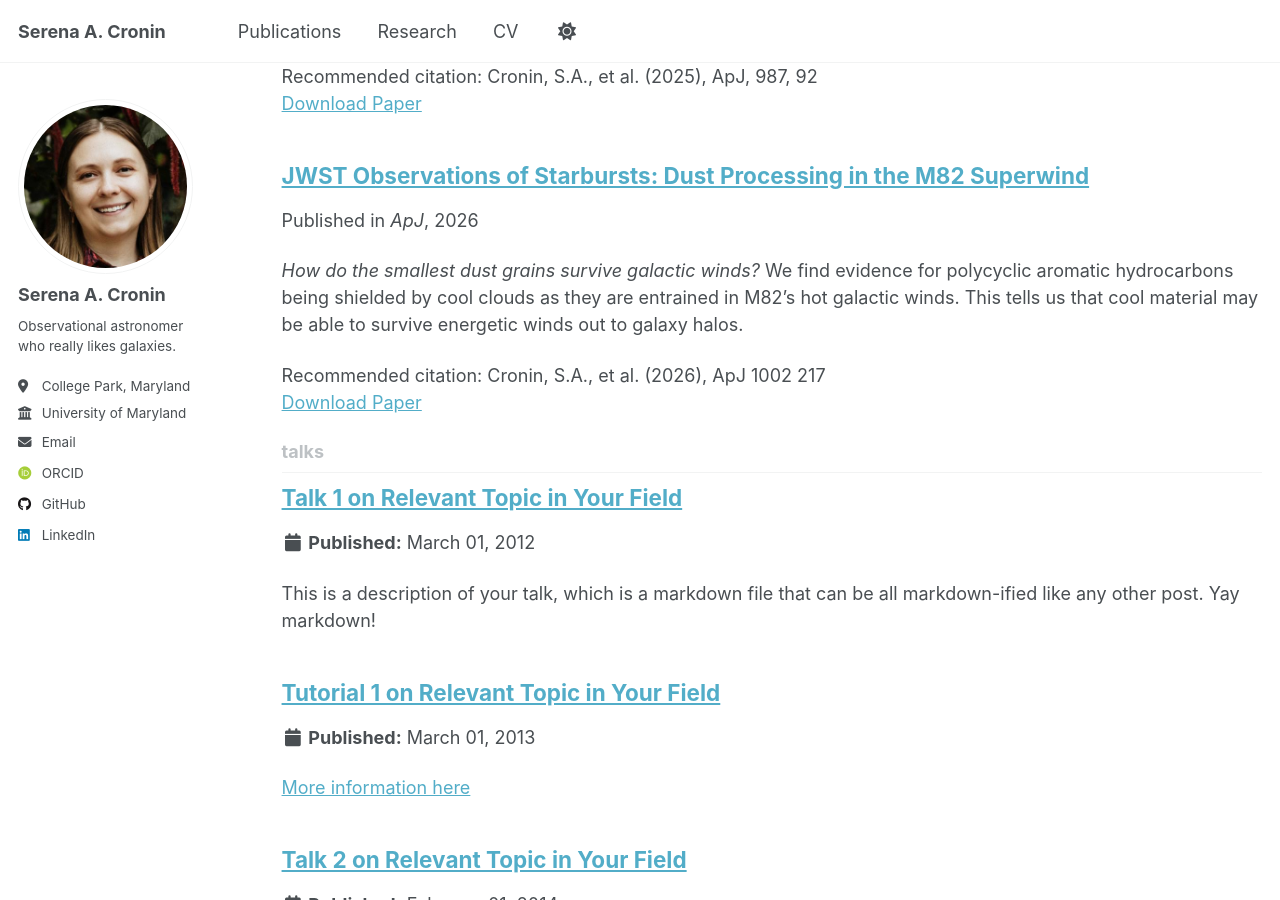
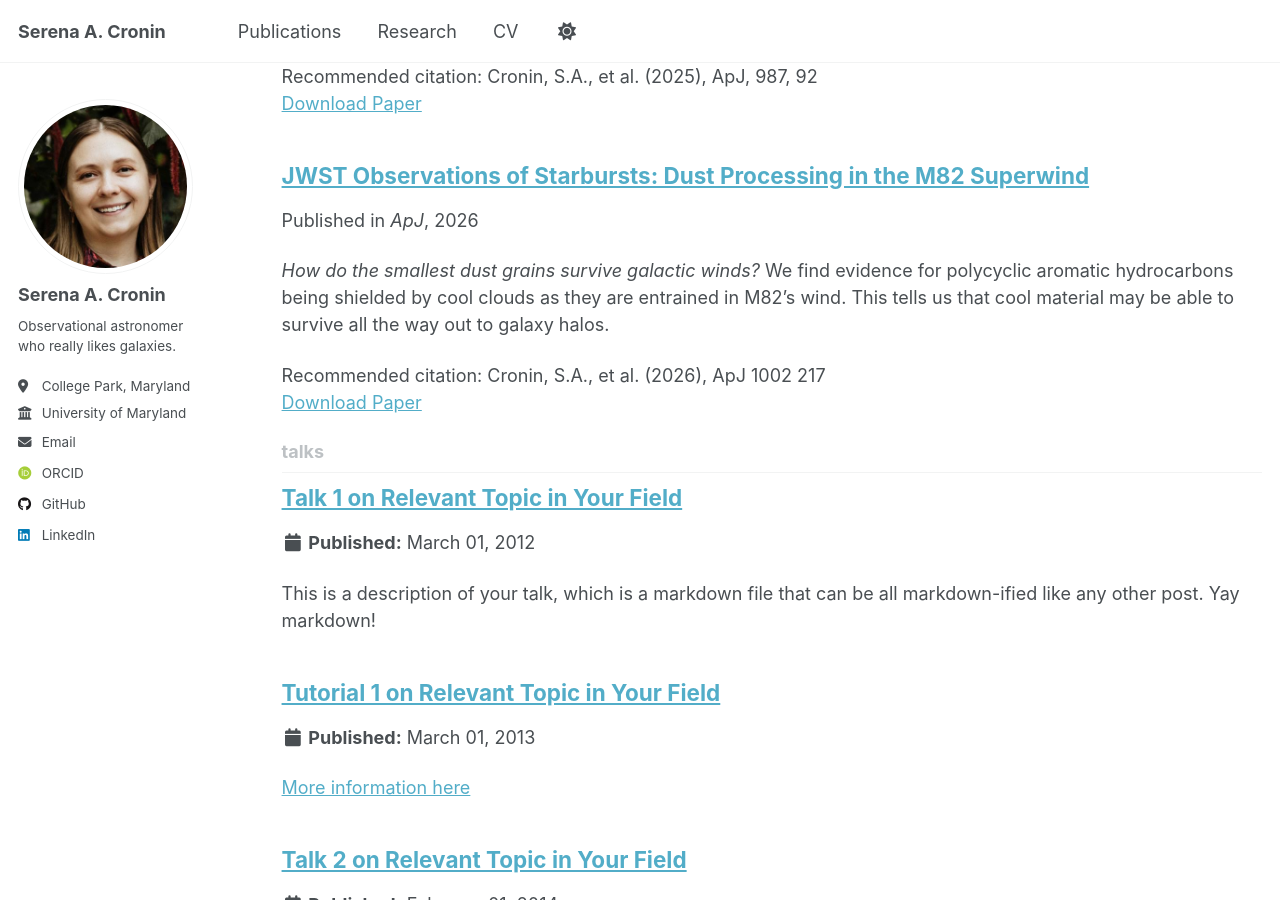
Before and after one commit to serenacronin/serenacronin.github.io, a Jekyll site: the page built from _pages/collection-archive.html, in a window 1280 px wide and 900 px high, scrolled down 1643 px. Built offline with Jekyll 4.4.1, drawn with Linux system fonts in a browser that asks for light colours; some web fonts are replaced; a script that is not in the unit is left out.

Commit message:
Revise excerpt for M82 publication
Updated the excerpt to clarify the survival of cool material in M82's wind.

```diff
--- a/_publications/2026-05-10-m82-pahs.md
+++ b/_publications/2026-05-10-m82-pahs.md
@@ -3,7 +3,7 @@ title: "JWST Observations of Starbursts: Dust Processing in the M82 Superwind"
 collection: publications
 category: manuscripts
 permalink: /publication/2026-05-10-m82-pahs
-excerpt: "*How do the smallest dust grains survive galactic winds?* We find evidence for polycyclic aromatic hydrocarbons being shielded by cool clouds as they are entrained in M82's hot galactic winds. This tells us that cool material may be able to survive energetic winds out to galaxy halos."
+excerpt: "*How do the smallest dust grains survive galactic winds?* We find evidence for polycyclic aromatic hydrocarbons being shielded by cool clouds as they are entrained in M82's wind. This tells us that cool material may be able to survive all the way out to galaxy halos."
 date: 2026-05-10
 venue: 'ApJ'
 paperurl: 'https://ui.adsabs.harvard.edu/abs/2026ApJ..1002..217C/abstract'
```
